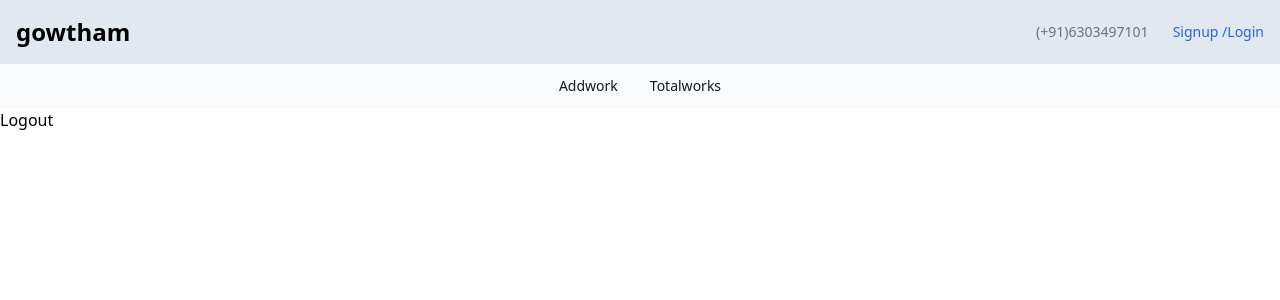
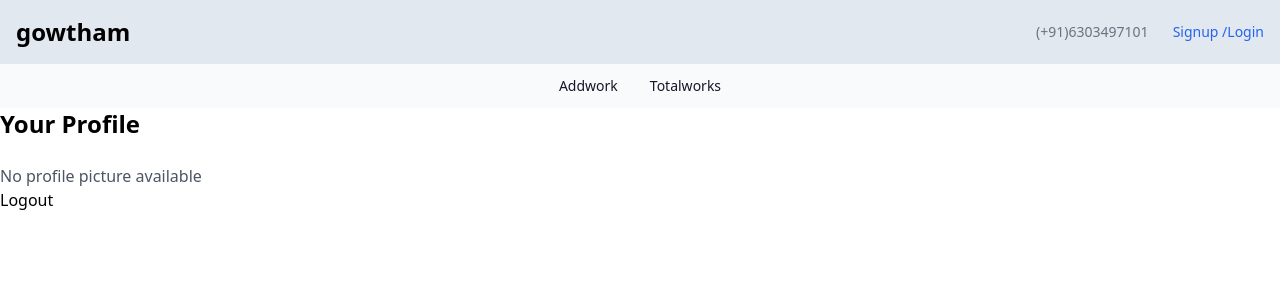
Before and after one commit to gowthamazmeera09/daily-work-frontend, a React (Create React App) app: page /Profile in a window 1280 px wide. Shown: the top 300 px of the page. Built offline with nearby package versions, Linux system fonts and the light colour scheme.

Commit message:
updated profile page with profilepicture

```diff
--- a/src/pages/Profile.jsx
+++ b/src/pages/Profile.jsx
@@ -1,9 +1,30 @@
-import React from 'react'
+import React, { useEffect, useState } from 'react'
 import Logout from './Logout';
 
+
 function Profile() {
+  const [avatar,setAvatar] = useState("");
+  useEffect(()=>{
+    const storedProfilePicture = localStorage.getItem('profilePicture');
+    if (storedProfilePicture) {
+      setAvatar(storedProfilePicture);
+    }
+  },[])
+
   return (
     <div>
+      <h1 className="text-2xl font-semibold mb-6">Your Profile</h1>
+
+{/* Show the profile picture if it exists */}
+{avatar ? (
+  <img
+    src={avatar}
+    alt="Profile"
+    className="h-32 w-32 object-cover rounded-full mb-6"
+  />
+) : (
+  <div className="text-gray-600">No profile picture available</div>
+)}
       <Logout />
     </div>
   )
```
